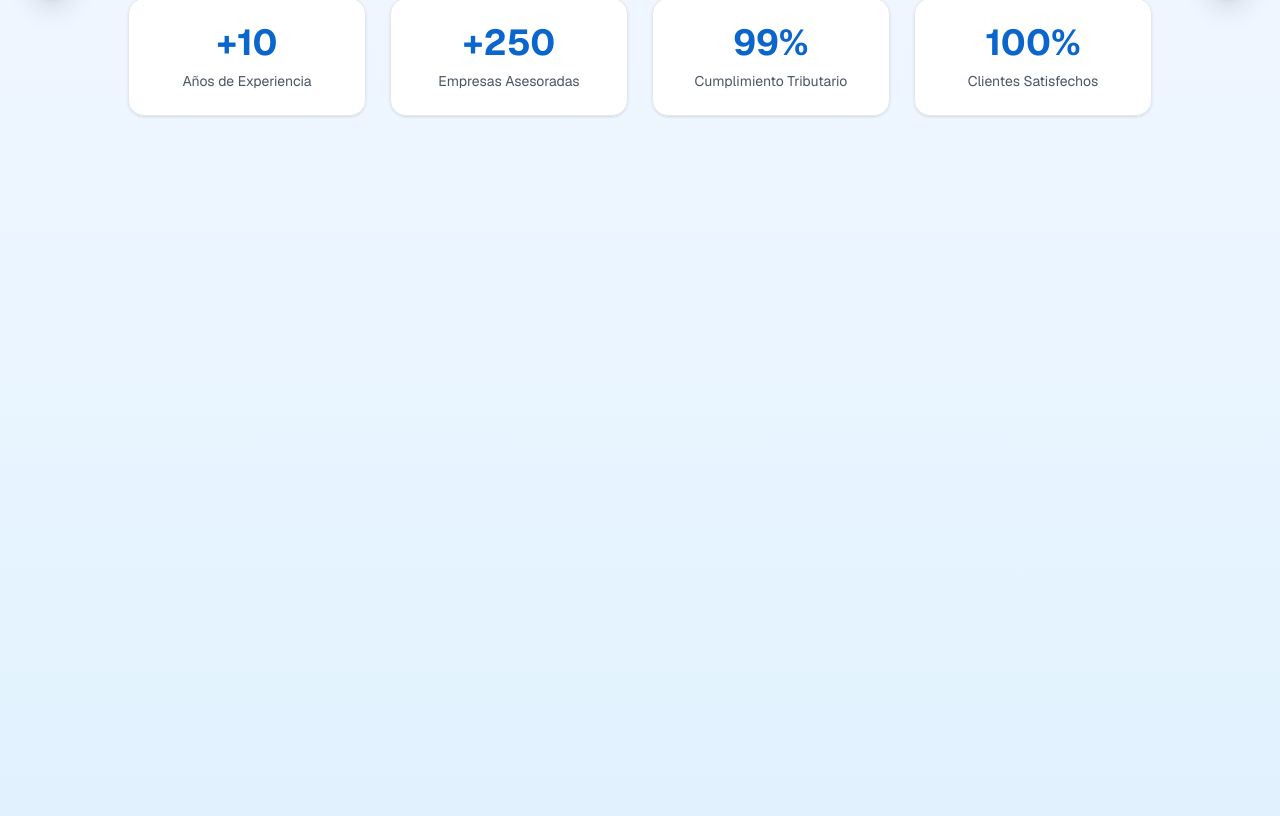
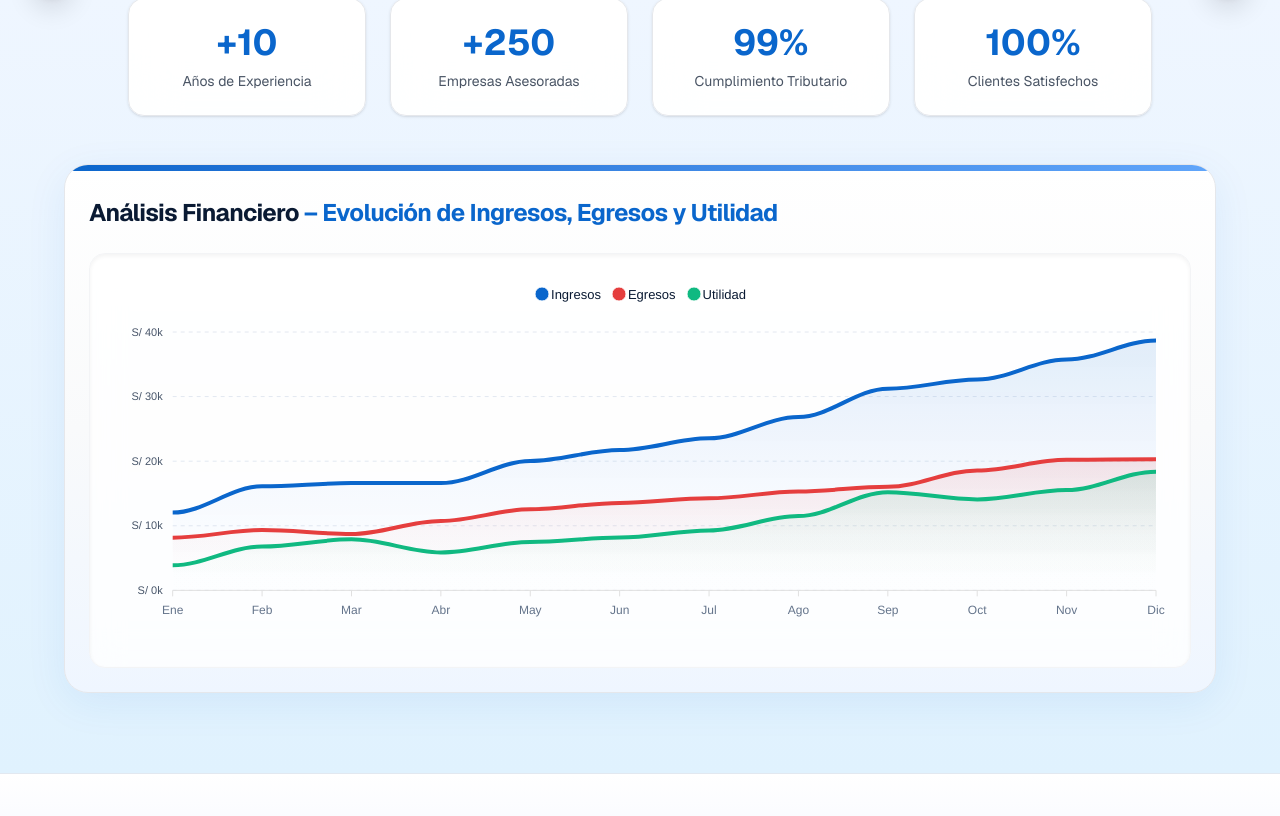
Before and after one commit to Stiph01/reivaj, a Next.js app: page / in a window 1280 px wide. Shown: the part 780-1596 px from the top of the page. Built offline with nearby package versions, Linux system fonts and the light colour scheme.

Commit message:
Update page.js

```diff
--- a/src/app/page.js
+++ b/src/app/page.js
@@ -47,22 +47,11 @@ export default function Home() {
   }, [])
 
   const options = {
-    chart: {
-      type: "area",
-      toolbar: { show: false },
-      animations: {
-        enabled: true,
-        easing: "easeInOut",
-        speed: 1000,
-        animateGradually: { enabled: true, delay: 150 },
-        dynamicAnimation: { enabled: true, speed: 800 },
-      },
-      dropShadow: { enabled: true, top: 6, left: 0, blur: 10, color: "#0A66CC", opacity: 0.12 },
-    },
+    chart: { type: "area", toolbar: { show: false } },
     stroke: { width: 4, curve: "smooth" },
     colors: ["#0A66CC", "#E53E3E", "#10B981"],
     dataLabels: { enabled: false },
-    grid: { borderColor: "#E2E8F0", strokeDashArray: 4, padding: { left: 20, right: 20 } },
+    grid: { borderColor: "#E2E8F0", strokeDashArray: 4 },
     fill: {
       type: "gradient",
       gradient: {
@@ -76,25 +65,18 @@ export default function Home() {
     markers: { size: 0 },
     xaxis: {
       categories: data.map((d) => d.mes),
-      labels: { style: { fontSize: "13px", colors: "#64748B", fontWeight: 500 } },
+      labels: { style: { fontSize: "12px", colors: "#64748B" } },
     },
     yaxis: {
       labels: { formatter: (v) => `S/ ${v / 1000}k`, style: { colors: "#475569" } },
-      title: { text: "Soles (PEN)", style: { color: "#0A1A33", fontWeight: 600 } },
     },
     legend: {
       position: "top",
       horizontalAlign: "center",
-      fontSize: "14px",
-      fontWeight: 600,
+      fontSize: "13px",
       labels: { colors: "#0A1A33" },
-      markers: { width: 14, height: 14, radius: 14 },
     },
-    tooltip: {
-      theme: "dark",
-      style: { fontSize: "13px", fontWeight: 500 },
-      y: { formatter: (val) => `S/ ${val.toLocaleString("es-PE")}` },
-    },
+    tooltip: { theme: "dark", y: { formatter: (val) => `S/ ${val.toLocaleString("es-PE")}` } },
   }
 
   const fotos = [
@@ -119,7 +101,6 @@ export default function Home() {
           className="object-cover object-center opacity-20"
         />
         <div className="absolute inset-0 bg-gradient-to-b from-white/70 via-[#F8FAFC]/60 to-[#E0F2FE]/80 backdrop-blur-[1px]" />
-        <div className="absolute inset-0 bg-[radial-gradient(circle_at_center,rgba(96,165,250,0.06),transparent_80%)] animate-pulse-slow" />
 
         <div className="md:w-1/2 max-w-xl space-y-6 relative z-10">
           <h1 className="text-5xl sm:text-6xl font-extrabold text-gray-900 leading-tight tracking-tight">
@@ -135,36 +116,36 @@ export default function Home() {
           <div className="flex flex-col sm:flex-row gap-4 pt-6">
             <Link
               href="/servicios"
-              className="bg-[#0A66CC] hover:bg-[#084b99] text-white font-semibold px-8 py-3 rounded-full shadow-lg hover:shadow-blue-300/40 transition-all duration-300 hover:-translate-y-0.5"
+              className="bg-[#0A66CC] hover:bg-[#084b99] text-white font-semibold px-8 py-3 rounded-full shadow-lg hover:shadow-blue-300/40 transition-all duration-300"
             >
               Conoce Nuestros Servicios
             </Link>
             <Link
               href="/contacto"
-              className="border-2 border-[#0A66CC] text-[#0A66CC] hover:bg-[#0A66CC] hover:text-white font-semibold px-8 py-3 rounded-full shadow-lg hover:shadow-blue-200/40 hover:-translate-y-0.5 transition-all duration-300"
+              className="border-2 border-[#0A66CC] text-[#0A66CC] hover:bg-[#0A66CC] hover:text-white font-semibold px-8 py-3 rounded-full shadow-lg hover:shadow-blue-200/40 transition-all duration-300"
             >
               Solicita una Consulta
             </Link>
           </div>
         </div>
 
-        <div className="md:w-1/2 h-[650px] relative overflow-hidden mt-10 md:mt-0 z-10">
+        <div className="md:w-1/2 min-h-[400px] sm:h-[650px] relative overflow-visible mt-10 md:mt-0 z-10">
           <motion.div
-            animate={{ y: ["0%", "-50%"] }}
-            transition={{ repeat: Infinity, duration: 22, ease: "linear" }}
+            animate={{ y: ["0%", "-100%"] }}
+            transition={{ repeat: Infinity, duration: 26, ease: "linear" }}
             className="absolute top-0 left-1/2 -translate-x-1/2 flex flex-col gap-6"
           >
             {duplicated.map((src, i) => (
               <motion.div
                 key={i}
-                className="rounded-3xl overflow-hidden shadow-lg hover:shadow-blue-300/40 transition-all duration-500"
+                className="rounded-3xl overflow-hidden shadow-lg hover:shadow-blue-300/40 transition-all duration-500 flex-shrink-0"
                 whileHover={{ scale: 1.05 }}
               >
                 <Image
                   src={src}
                   alt={`Equipo Reivaj ${i + 1}`}
-                  width={320}
-                  height={320}
+                  width={300}
+                  height={300}
                   className="rounded-3xl object-cover aspect-square"
                 />
               </motion.div>
@@ -192,22 +173,15 @@ export default function Home() {
         ))}
       </section>
 
-      <section className="hidden sm:block w-full max-w-6xl px-6 sm:px-0 pb-20 animate-fadeIn">
+      <section className="block w-full max-w-6xl px-6 sm:px-0 pb-20 animate-fadeIn">
         <div className="relative bg-gradient-to-b from-[#ffffff] via-[#F9FAFB] to-[#EFF6FF] border border-gray-200 rounded-3xl shadow-[0_10px_40px_rgba(10,102,204,0.08)] overflow-hidden backdrop-blur-sm transition-all duration-700 hover:shadow-[0_20px_50px_rgba(10,102,204,0.15)]">
           <div className="absolute top-0 left-0 w-full h-1.5 bg-gradient-to-r from-[#0A66CC] to-[#60A5FA]" />
-          <div className="absolute inset-0 bg-[radial-gradient(circle_at_20%_30%,rgba(96,165,250,0.05),transparent_70%)]" />
-          <div className="absolute inset-0 flex items-center justify-center opacity-[0.03]">
-            <Image src="/images/logo-reivaj-blanco.svg" alt="Marca de agua Reivaj" width={500} height={500} className="object-contain" />
-          </div>
-          <div className="relative px-8 pt-10 pb-8">
-            <div className="flex flex-col sm:flex-row items-center justify-between mb-8">
-              <h3 className="text-2xl font-bold text-[#0A1A33] tracking-tight">
-                Análisis Financiero<span className="text-[#0A66CC]"> – Evolución Dinámica de Ingresos, Egresos y Utilidad</span>
-              </h3>
-              <div className="hidden sm:block h-[3px] w-44 bg-gradient-to-r from-[#0A66CC] to-[#60A5FA] rounded-full" />
-            </div>
-            <div className="bg-white/80 backdrop-blur-lg border border-gray-100 rounded-2xl shadow-inner p-4 sm:p-6 hover:shadow-[0_8px_30px_rgba(10,102,204,0.1)] transition-all duration-500">
-              <Chart options={options} series={series} type="area" height={420} />
+          <div className="relative px-6 pt-8 pb-6">
+            <h3 className="text-xl sm:text-2xl font-bold text-[#0A1A33] tracking-tight mb-6 text-center sm:text-left">
+              Análisis Financiero<span className="text-[#0A66CC]"> – Evolución de Ingresos, Egresos y Utilidad</span>
+            </h3>
+            <div className="bg-white/80 backdrop-blur-lg border border-gray-100 rounded-2xl shadow-inner p-4 sm:p-6">
+              <Chart options={options} series={series} type="area" height={350} />
             </div>
           </div>
         </div>
@@ -220,11 +194,6 @@ export default function Home() {
         }
         .animate-fadeIn { animation: fadeIn 1.2s ease-out; }
         .animate-slideUp { animation: fadeIn 1.4s ease-out; }
-        @keyframes pulse-slow {
-          0%, 100% { opacity: 0.3; }
-          50% { opacity: 0.6; }
-        }
-        .animate-pulse-slow { animation: pulse-slow 6s ease-in-out infinite; }
       `}</style>
     </div>
   )
```
